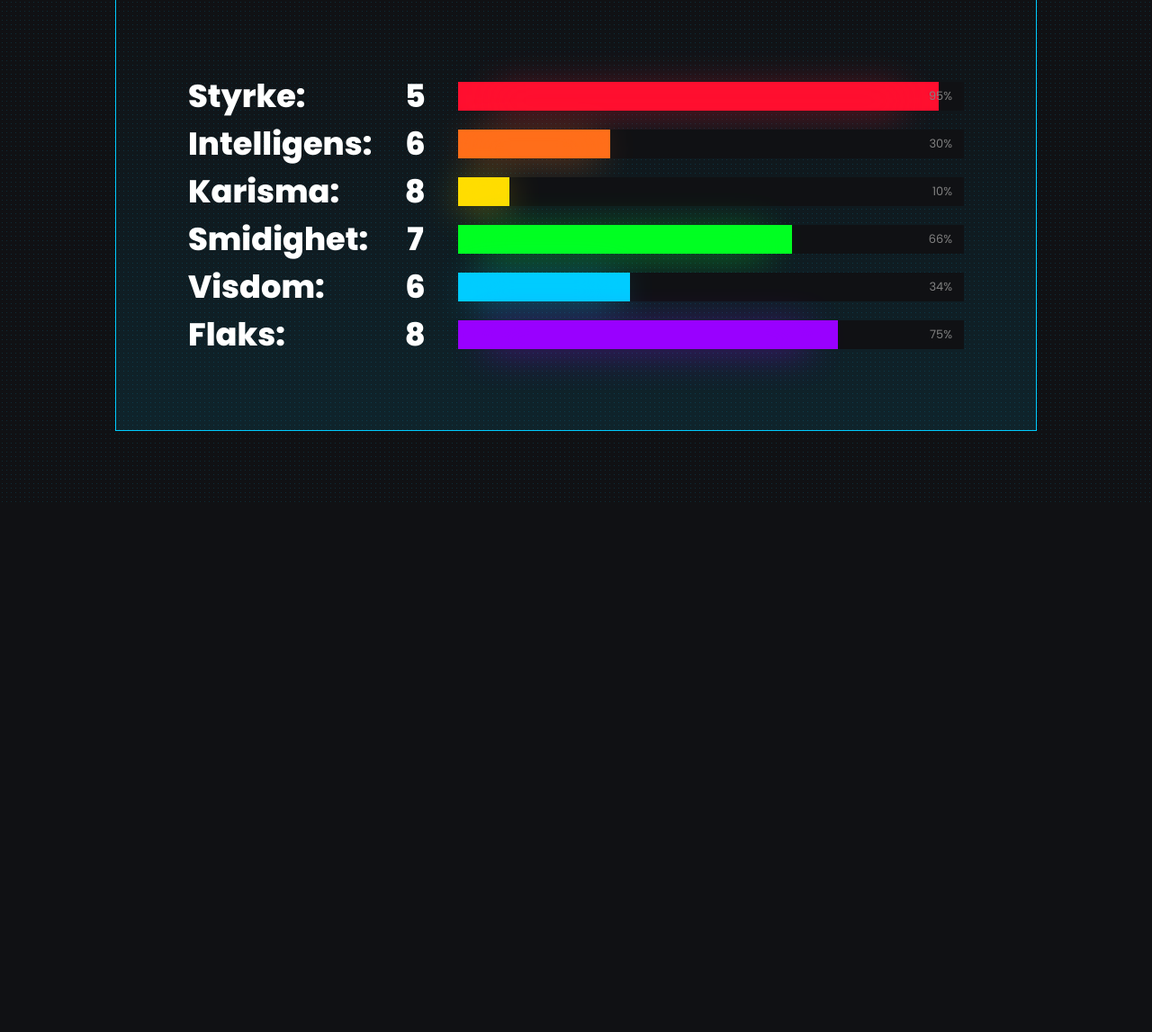
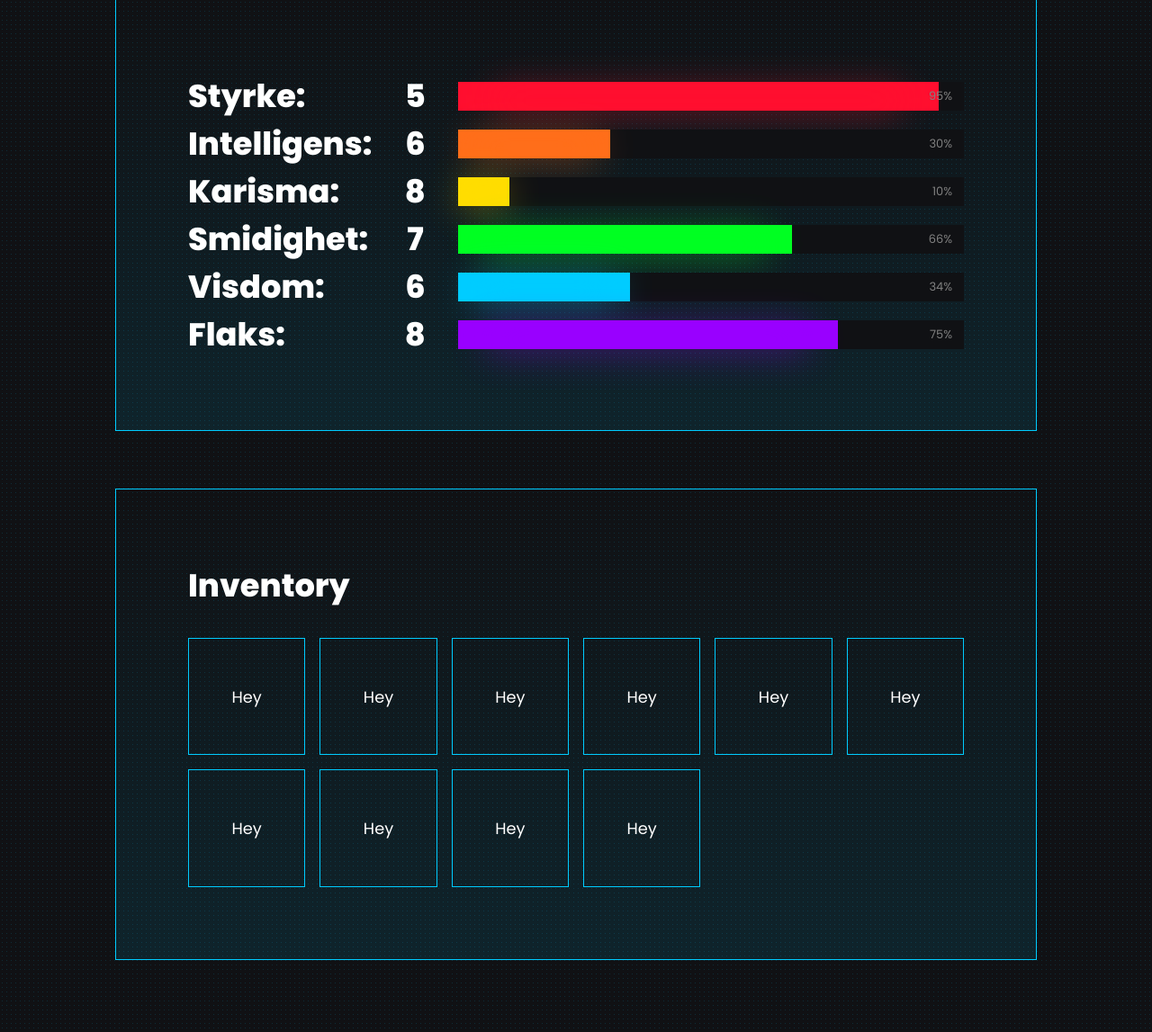
Before and after one commit to Artx999/cyberSecret, a PHP site: page /profile.php in a window 1280 px wide. Shown: the part 435-1582 px from the top of the page at 90% size. Before the commit the page ends 993 px from the top, so only its background shows below. Run offline with PHP 8.4, Linux system fonts and the light colour scheme.

Commit message:
Added inventory
Added style and elements for inventory in profile

```diff
--- a/css/style.css
+++ b/css/style.css
@@ -460,6 +460,37 @@ select {
     transform: scale(.85, .85);
     filter: blur(1.5rem);
     opacity: .4;
+}
+
+/* Inventory */
+#inventory {
+    padding: 5em;
+    width: 100%;
+    background: linear-gradient(0deg, hsla(var(--primary), .1) 0%, hsla(var(--primary), 0) 100%);
+    border: 1px hsl(var(--primary)) solid;
+    gap: 2em;
+}
+#inventory > h3 {
+    color: hsl(var(--white));
+}
+.inventory-inner {
+    width: 100%;
+    display: grid;
+    grid-template-columns: repeat(6, 1fr);
+    gap: 1em;
+}
+.inventory-cell {
+    width: 100%; height: 1fr;
+    position: relative;
+    border: 1px hsl(var(--primary)) solid;
+}
+.inventory-cell::after {
+    content: "";
+    display: block;
+    padding-bottom: 100%;
+}
+.inventory-cell-title {
+    color: hsl(var(--white));
 }
 
 /* =====================
--- a/profile.php
+++ b/profile.php
@@ -151,6 +151,44 @@ $rootPath = "";
 
                 </div>
             </div>
+
+            <!-- Inventory -->
+            <div id="inventory" class="flexbox-col-left">
+                <h3>Inventory</h3>
+                <div class="inventory-inner">
+                    <div class="inventory-cell flexbox">
+                        <p class="inventory-cell-title">Hey</p>
+                    </div>
+                    <div class="inventory-cell flexbox">
+                        <p class="inventory-cell-title">Hey</p>
+                    </div>
+                    <div class="inventory-cell flexbox">
+                        <p class="inventory-cell-title">Hey</p>
+                    </div>
+                    <div class="inventory-cell flexbox">
+                        <p class="inventory-cell-title">Hey</p>
+                    </div>
+                    <div class="inventory-cell flexbox">
+                        <p class="inventory-cell-title">Hey</p>
+                    </div>
+                    <div class="inventory-cell flexbox">
+                        <p class="inventory-cell-title">Hey</p>
+                    </div>
+                    <div class="inventory-cell flexbox">
+                        <p class="inventory-cell-title">Hey</p>
+                    </div>
+                    <div class="inventory-cell flexbox">
+                        <p class="inventory-cell-title">Hey</p>
+                    </div>
+                    <div class="inventory-cell flexbox">
+                        <p class="inventory-cell-title">Hey</p>
+                    </div>
+                    <div class="inventory-cell flexbox">
+                        <p class="inventory-cell-title">Hey</p>
+                    </div>
+                </div>
+            </div>
+
         </div>
     </section>
 
```
